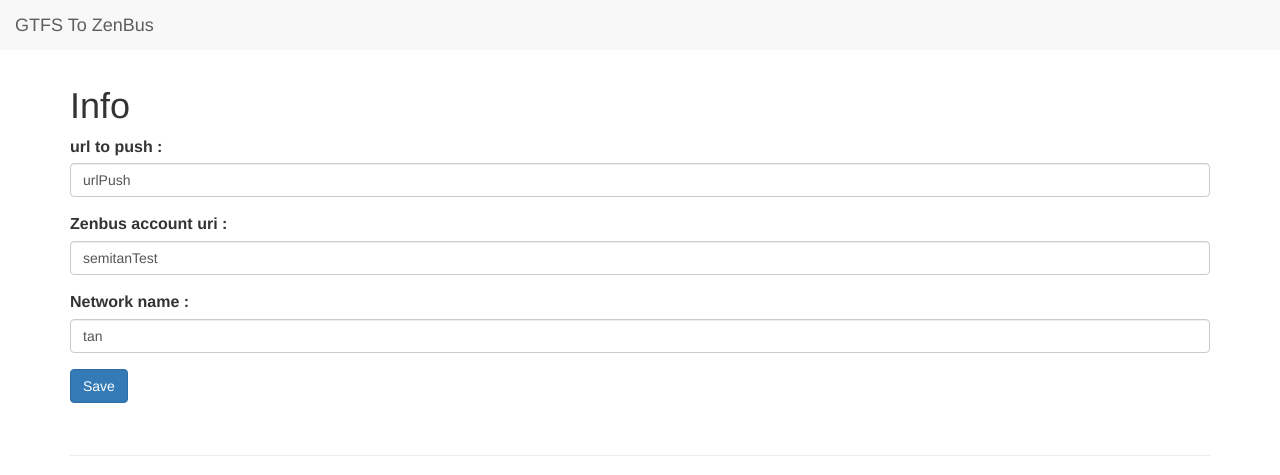
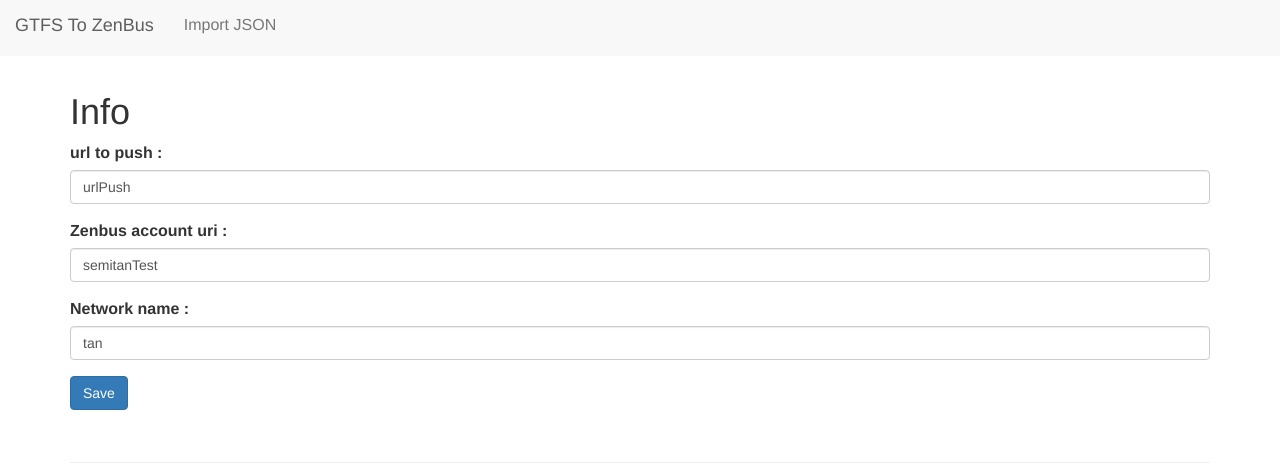
Before and after one commit to JoulInternship/TestOpenData, a website: page war/index.html in a window 1280 px wide. Shown: the top 475 px of the page. Drawn offline with nearby package versions, Linux system fonts and the light colour scheme; some packages are replaced by stand-ins of ours.

Commit message:
Add loadJson in nav

```diff
--- a/war/index.html
+++ b/war/index.html
@@ -24,12 +24,12 @@
                 </button>
                 <a class="navbar-brand" href="#/">GTFS To ZenBus</a>
             </div>
-            <!-- <div class="navbar-collapse collapse navbar-responsive-collapse">
+            <div class="navbar-collapse collapse navbar-responsive-collapse">
                 <ul class="nav navbar-nav">
-                    <li><a href="#/user">Me</a></li>
+                    <li><a href="#/loadJson">Import JSON</a></li>
 
                 </ul>
-            </div> -->
+            </div>
         </div>
 
         <div class="container pb4">
```
